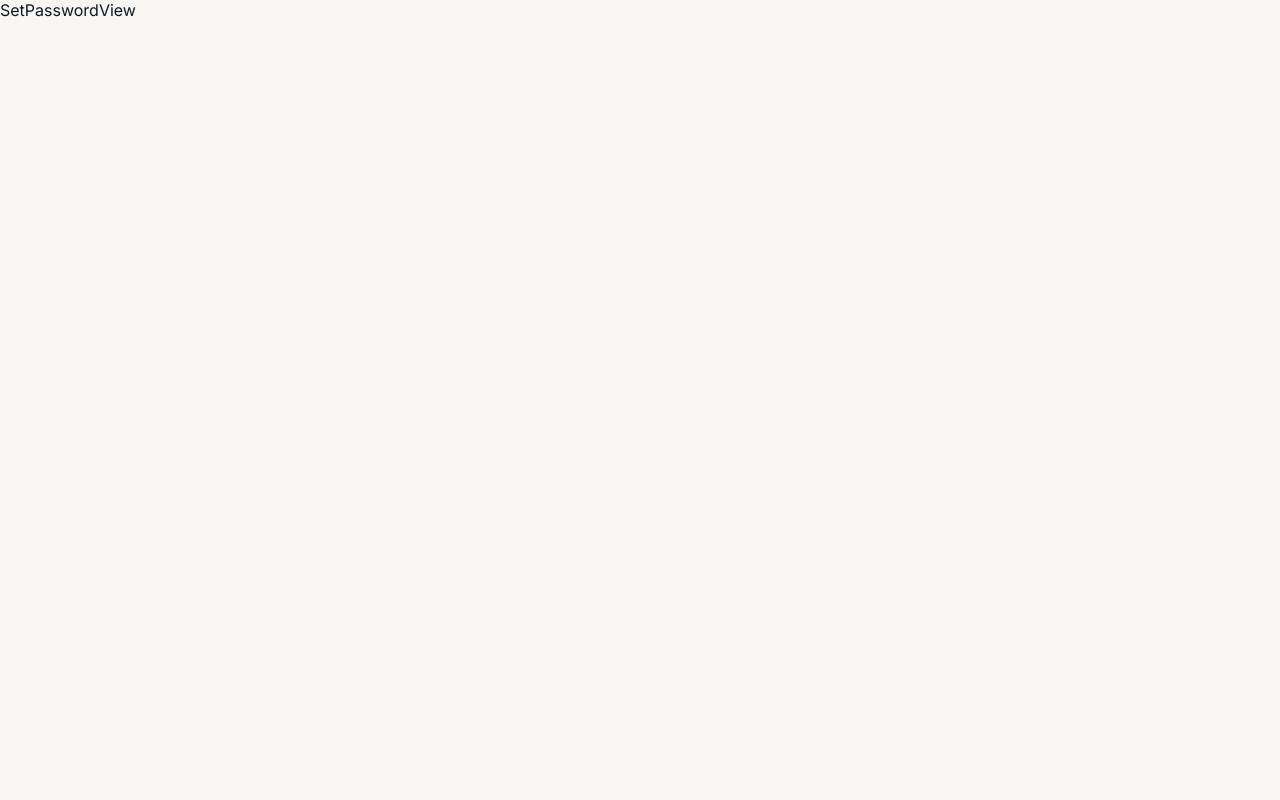
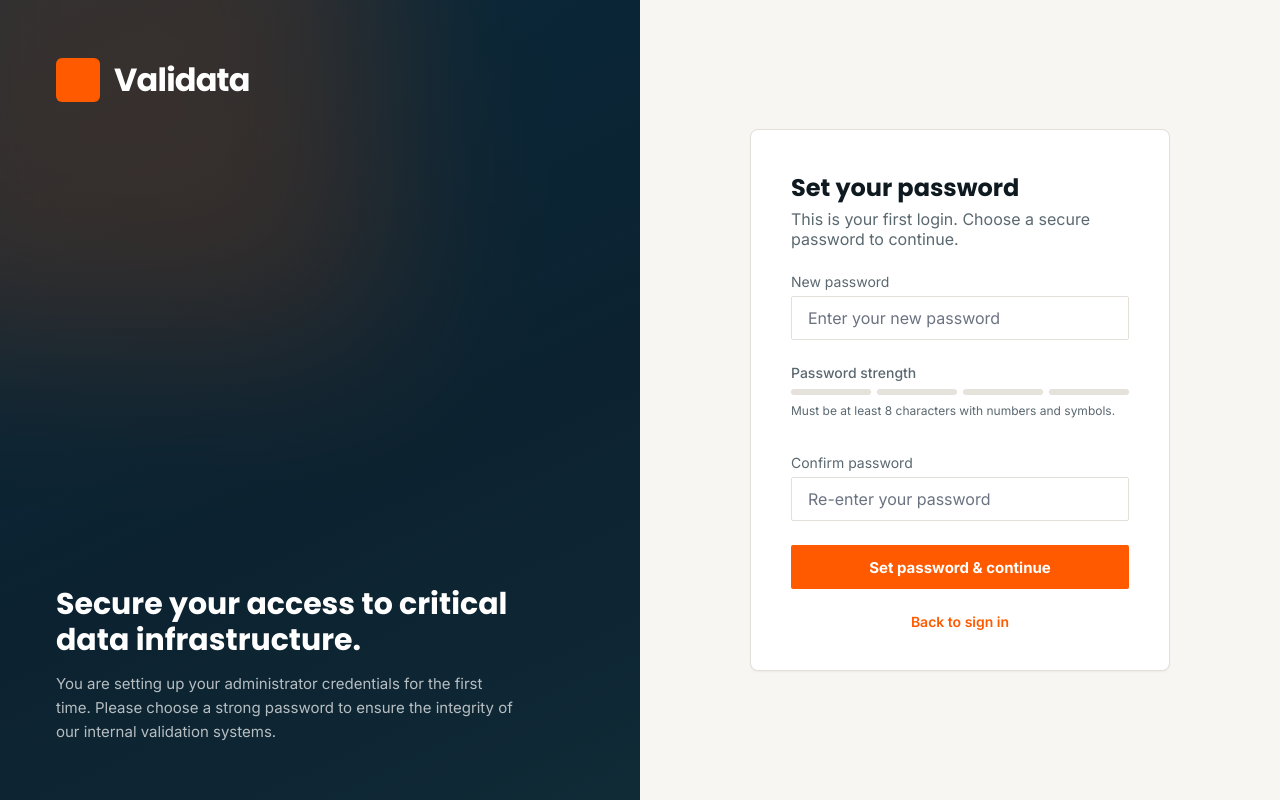
Before and after one commit to AmaliTech-Training-Academy/lab-results-validation-app-FE, a Vue app in the folder frontend/: page /set-password in a window 1280 px wide. Built offline with nearby package versions, Linux system fonts and the light colour scheme.

Commit message:
feat(auth): implement SetPasswordView with password strength meter and validation

```diff
--- a/frontend/src/views/auth/SetPasswordView.vue
+++ b/frontend/src/views/auth/SetPasswordView.vue
@@ -1,2 +1,135 @@
-<script setup lang="ts"></script>
-<template><div>SetPasswordView</div></template>
+<script setup lang="ts">
+import { ref, computed } from 'vue'
+import { useRouter } from 'vue-router'
+import { useAuthStore } from '@/stores/auth'
+import AuthBrandPanel from '@/components/auth/AuthBrandPanel.vue'
+import VButton from '@/components/base/VButton.vue'
+import VIcon from '@/components/base/VIcon.vue'
+
+const auth = useAuthStore()
+const router = useRouter()
+
+const password = ref('')
+const confirmPassword = ref('')
+const showPassword = ref(false)
+const showConfirm = ref(false)
+
+const score = computed(() => {
+  const p = password.value
+  if (!p) return 0
+  if (p.length < 6) return 1
+  if (p.length < 10) return 2
+  if (/[0-9]/.test(p) && /[^a-zA-Z0-9]/.test(p)) return 4
+  return 3
+})
+
+const SCORE_LABELS = ['', 'Weak', 'Fair', 'Good', 'Strong']
+const SCORE_COLORS = ['var(--danger)', 'var(--orange)', 'var(--orange)', 'var(--success)']
+
+function submit() {
+  auth.login({ name: 'David Kim', role: 'admin', initials: 'DK' })
+  router.push('/admin/dashboard')
+}
+</script>
+
+<template>
+  <div class="login">
+    <AuthBrandPanel>
+      <div class="setpw-hero">
+        <h2 class="setpw-hero-title">
+          Secure your access to critical data infrastructure.
+        </h2>
+        <p class="setpw-hero-sub">
+          You are setting up your administrator credentials for the first time. Please choose a
+          strong password to ensure the integrity of our internal validation systems.
+        </p>
+      </div>
+    </AuthBrandPanel>
+
+    <div class="login-form-pane">
+      <form class="login-card" @submit.prevent="submit">
+        <div class="lc-head">
+          <h1 class="lc-title">Set your password</h1>
+          <p class="lc-sub">This is your first login. Choose a secure password to continue.</p>
+        </div>
+
+        <!-- New password -->
+        <div class="field">
+          <label>New password</label>
+          <div class="input">
+            <input
+              v-model="password"
+              :type="showPassword ? 'text' : 'password'"
+              placeholder="Enter your new password"
+              autocomplete="new-password"
+            />
+            <button
+              type="button"
+              class="trail"
+              :aria-label="showPassword ? 'Hide password' : 'Show password'"
+              @click="showPassword = !showPassword"
+            >
+              <VIcon :name="showPassword ? 'eye-off' : 'eye'" :size="18" />
+            </button>
+          </div>
+        </div>
+
+        <!-- Strength meter -->
+        <div>
+          <div class="strength-head">
+            <span class="ff-label">Password strength</span>
+            <span
+              v-if="score > 0"
+              class="strength-label"
+              :style="{ color: SCORE_COLORS[score - 1] }"
+            >
+              {{ SCORE_LABELS[score] }}
+            </span>
+          </div>
+          <div class="strength-bars">
+            <span
+              v-for="i in 4"
+              :key="i"
+              class="strength-bar"
+              :style="{
+                background: i <= score ? SCORE_COLORS[Math.max(score - 1, 0)] : '#E4E2DA',
+              }"
+            />
+          </div>
+          <p class="ff-hint" style="margin-top: 8px">
+            Must be at least 8 characters with numbers and symbols.
+          </p>
+        </div>
+
+        <!-- Confirm password -->
+        <div class="field">
+          <label>Confirm password</label>
+          <div class="input">
+            <input
+              v-model="confirmPassword"
+              :type="showConfirm ? 'text' : 'password'"
+              placeholder="Re-enter your password"
+              autocomplete="new-password"
+            />
+            <button
+              type="button"
+              class="trail"
+              :aria-label="showConfirm ? 'Hide password' : 'Show password'"
+              @click="showConfirm = !showConfirm"
+            >
+              <VIcon :name="showConfirm ? 'eye-off' : 'eye'" :size="18" />
+            </button>
+          </div>
+        </div>
+
+        <VButton type="submit" variant="primary" style="width: 100%">
+          Set password &amp; continue
+        </VButton>
+
+        <RouterLink to="/login" class="link" style="text-align: center; display: block">
+          Back to sign in
+        </RouterLink>
+      </form>
+    </div>
+  </div>
+</template>
```
